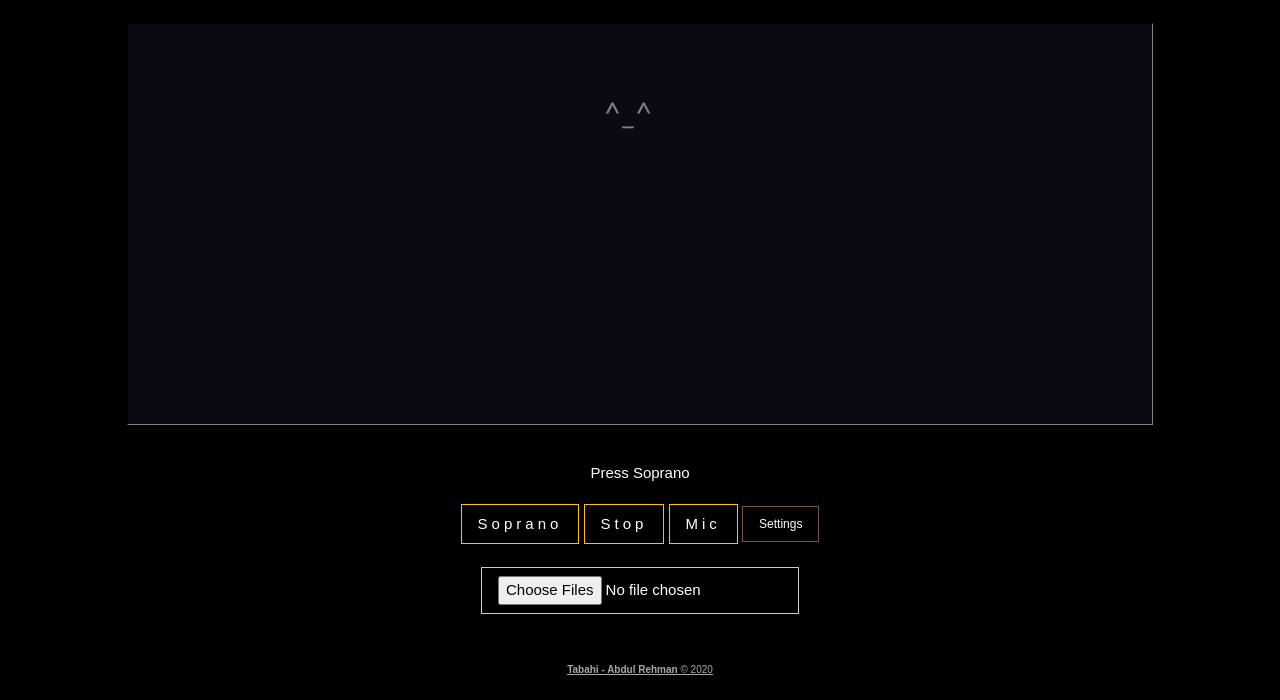
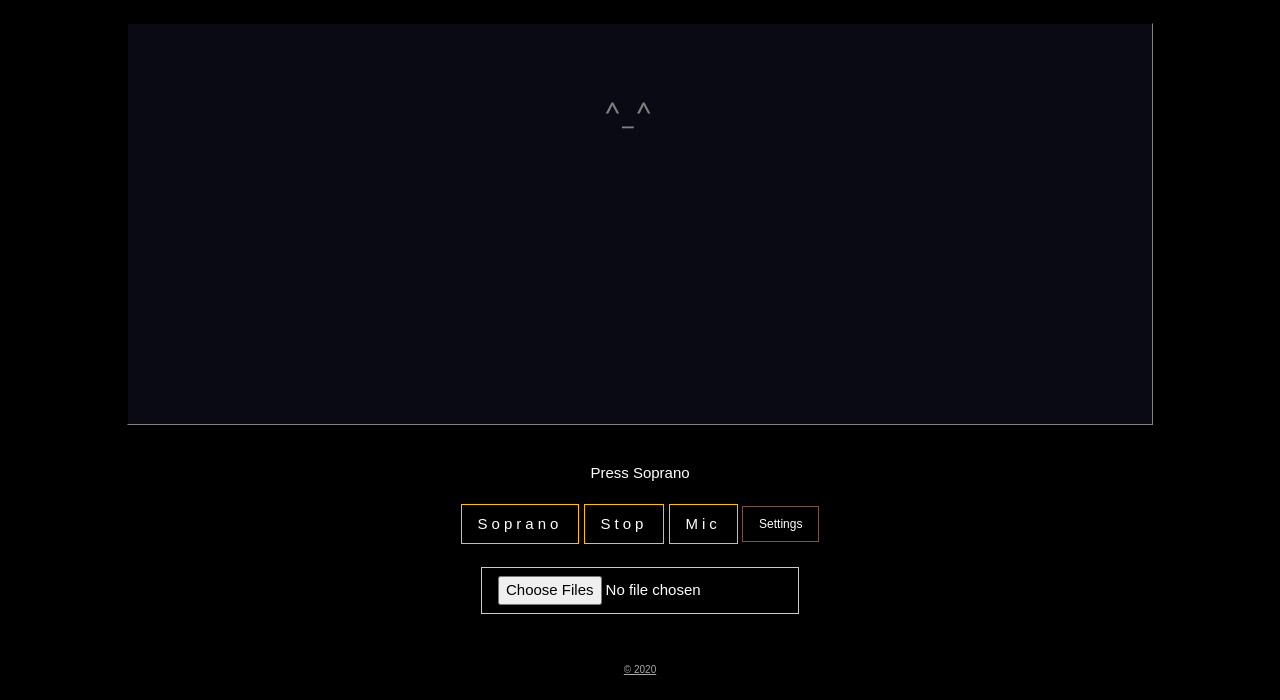
Before and after one commit to tabahi/Mel-Spectrum-Analyzer, a plain HTML site: page index.htm in a window 1280 px wide. Shown: the part 100-800 px from the top of the page. Drawn offline with Linux system fonts and the light colour scheme.

Commit message:
Update index.htm

```diff
--- a/index.htm
+++ b/index.htm
@@ -284,7 +284,7 @@
     <div class="footer">
         <a href="https://github.com/tabahi">
             <span>
-                <b>Tabahi - Abdul Rehman</b>
+
             </span>
 
             <span>© 2020</span>
```
